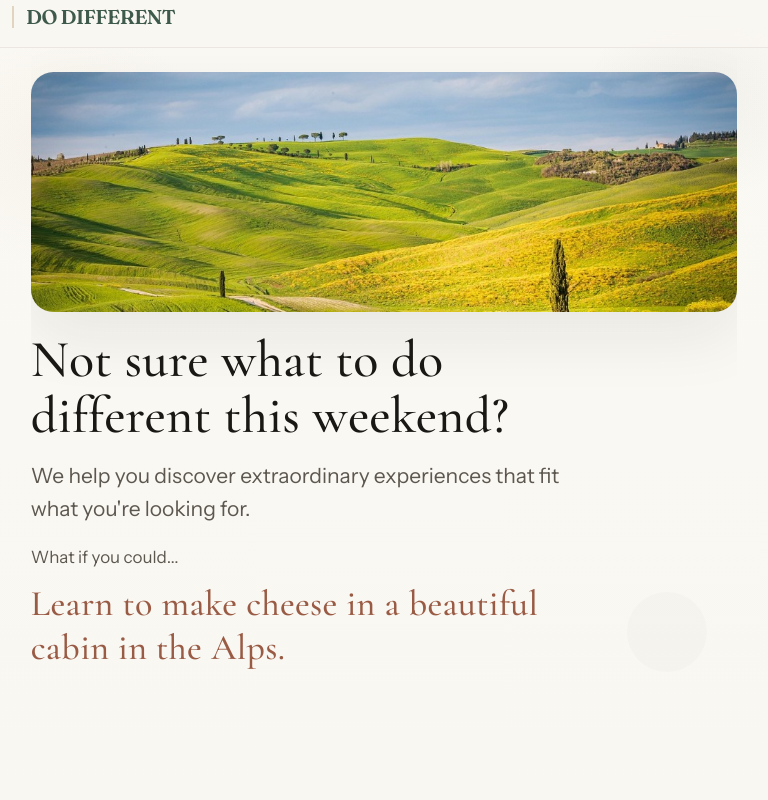
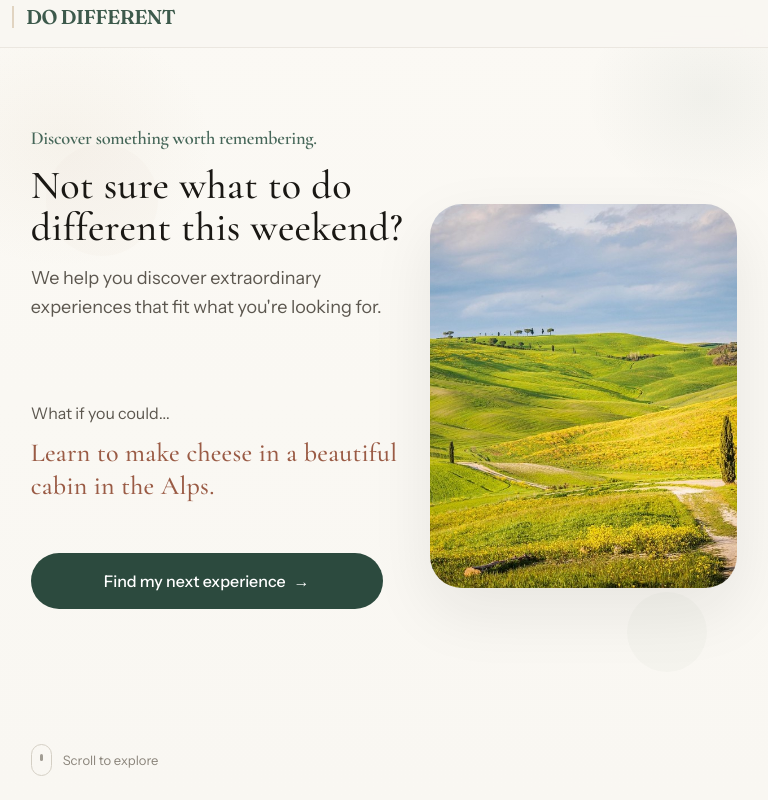
Before and after one commit to crislae/DoDifferent-Web, a React (Vite) app: page / in a window 768 px wide. Built offline with nearby package versions, Linux system fonts and the light colour scheme.

Commit message:
Update UX design

```diff
--- a/src/components/Hero.jsx
+++ b/src/components/Hero.jsx
@@ -37,7 +37,7 @@ export default function Hero({ onFindExperience }) {
       aria-labelledby="hero-headline"
     >
       <div className="hero-deck">
-        <div className="hero-deck__left">
+        <div className="hero-deck__copy">
           <p className="hero-deck__tagline">Discover something worth remembering.</p>
 
           <h1 id="hero-headline" className="hero-deck__title">
@@ -48,7 +48,18 @@ export default function Hero({ onFindExperience }) {
             We help you discover extraordinary experiences that fit what you&apos;re
             looking for.
           </p>
+        </div>
 
+        <figure className="hero-deck__right">
+          <img
+            className="hero-deck__image"
+            src={GETAWAY_HILLS_IMAGE}
+            alt={GETAWAY_HILLS_ALT}
+            loading="eager"
+          />
+        </figure>
+
+        <div className="hero-deck__action">
           <div className="hero-inspiration" aria-live="polite" aria-atomic="true">
             <p className="hero-inspiration__label">What if you could...</p>
             <div className="hero-inspiration__stage">
@@ -75,15 +86,6 @@ export default function Hero({ onFindExperience }) {
             <span aria-hidden="true">→</span>
           </button>
         </div>
-
-        <figure className="hero-deck__right">
-          <img
-            className="hero-deck__image"
-            src={GETAWAY_HILLS_IMAGE}
-            alt={GETAWAY_HILLS_ALT}
-            loading="eager"
-          />
-        </figure>
       </div>
 
       <p className="hero-deck__scroll-hint">
--- a/src/styles/globals.css
+++ b/src/styles/globals.css
@@ -278,21 +278,34 @@ a {
   position: relative;
   z-index: 1;
   display: grid;
-  grid-template-columns: 55fr 45fr;
+  grid-template-columns: minmax(0, 1.15fr) minmax(0, 0.85fr);
+  grid-template-rows: auto auto;
   gap: clamp(2rem, 4vw, 4rem);
   align-items: center;
   width: 100%;
   max-width: var(--max-width);
   height: 100%;
   margin: 0 auto;
-}
-
-.hero-deck__left {
+  padding-top: var(--header-height);
+}
+
+.hero-deck__copy {
+  grid-column: 1;
+  grid-row: 1;
   display: flex;
   flex-direction: column;
   align-items: flex-start;
   text-align: left;
-  padding-top: var(--header-height);
+}
+
+.hero-deck__action {
+  grid-column: 1;
+  grid-row: 2;
+  display: flex;
+  flex-direction: column;
+  align-items: flex-start;
+  align-self: start;
+  text-align: left;
 }
 
 .hero-deck__tagline {
@@ -370,11 +383,14 @@ a {
 }
 
 .hero-deck__right {
+  grid-column: 2;
+  grid-row: 1 / -1;
   display: flex;
   align-items: center;
   justify-content: center;
   height: 100%;
   margin: 0;
+  align-self: center;
 }
 
 .hero-deck__image {
@@ -2562,106 +2578,90 @@ a {
   }
 
   .hero-deck__tagline {
-    display: none;
+    display: block;
   }
 
   .story-stage--hero {
     display: flex;
     flex-direction: column;
-    justify-content: center;
+    justify-content: flex-start;
     align-items: stretch;
-    height: 100svh;
+    height: auto;
     min-height: 100svh;
-    max-height: 100svh;
-    padding: 0 var(--stage-padding-x);
-    overflow: hidden;
+    max-height: none;
+    padding: 0 var(--stage-padding-x) clamp(1.25rem, 3vh, 2rem);
+    overflow: visible;
+  }
+
+  .story-stage--hero .hero-deck__scroll-hint {
+    position: relative;
+    right: auto;
+    bottom: auto;
+    flex-shrink: 0;
+    display: inline-flex;
+    margin: clamp(1.25rem, 3vh, 2rem) 0 0;
+    align-self: flex-start;
   }
 
   .hero-deck {
-    display: flex;
-    flex-direction: column;
+    grid-template-columns: minmax(0, 1fr);
+    grid-template-rows: none;
+    align-items: start;
+    gap: clamp(1.75rem, 5vw, 2.75rem);
+    height: auto;
+    min-height: 0;
+    flex: 1;
+    padding-top: calc(var(--header-height) + clamp(1rem, 3vh, 1.75rem));
+  }
+
+  .hero-deck__copy,
+  .hero-deck__action {
+    grid-column: 1;
+    grid-row: auto;
+  }
+
+  .hero-deck__right {
+    grid-column: 1;
+    grid-row: auto;
+    height: auto;
     width: 100%;
-    max-width: var(--max-width);
-    margin: 0 auto;
-    flex: 0 1 auto;
-    gap: clamp(0.85rem, 2.5vh, 1.25rem);
-    max-height: calc(100svh - var(--header-height));
-    padding-top: var(--header-height);
-    overflow: hidden;
-  }
-
-  .hero-deck__right {
-    display: block;
-    order: -1;
-    flex-shrink: 0;
+    align-self: stretch;
+  }
+
+  .hero-deck__support {
+    margin-bottom: 0;
+    font-size: clamp(1rem, 2.5vw + 0.5rem, 1.125rem);
+  }
+
+  .hero-deck__image {
     width: 100%;
     height: auto;
-    margin: 0;
-  }
-
-  .hero-deck__image {
-    display: block;
+    max-height: min(22rem, 56vw);
+    aspect-ratio: 5 / 4;
+    object-fit: cover;
+  }
+
+  .hero-deck__title {
+    font-size: clamp(2.25rem, 7vw + 0.5rem, 3.5rem);
+    margin-bottom: clamp(0.75rem, 2vh, 1.25rem);
+  }
+
+  .hero-inspiration {
+    margin-bottom: clamp(1.25rem, 3vh, 2rem);
+  }
+
+  .hero-inspiration__stage {
+    min-height: clamp(4rem, 12vw, 5.5rem);
+  }
+
+  .hero-inspiration__example {
+    font-size: clamp(1.5rem, 3.5vw + 0.75rem, 2.25rem);
+  }
+
+  .hero-deck__cta {
     width: 100%;
-    height: clamp(8rem, 22vh, 12rem);
-    max-height: clamp(8rem, 22vh, 12rem);
-    object-fit: cover;
-    object-position: center 40%;
-    border-radius: calc(var(--radius-image) * 0.7);
-    box-shadow: var(--shadow-image);
-  }
-
-  .hero-deck__left {
-    display: flex;
-    flex-direction: column;
-    flex-shrink: 0;
-    width: 100%;
-    padding-top: 0;
-    padding-bottom: 0;
-  }
-
-  .hero-deck__title {
-    width: 100%;
-    max-width: 600px;
-    margin: 0 0 clamp(0.85rem, 2vh, 1.25rem);
-    font-size: clamp(2.25rem, 9vw, 3.25rem);
-    font-weight: 500;
-    line-height: 1.08;
-    letter-spacing: 0.005em;
-  }
-
-  .hero-deck__support {
-    width: 100%;
-    max-width: 34rem;
-    margin: 0 0 clamp(1rem, 2.5vh, 1.5rem);
-    font-size: clamp(1.0625rem, 3.8vw, 1.3125rem);
-    line-height: 1.55;
-  }
-
-  .hero-inspiration {
-    width: 100%;
-    max-width: 34rem;
-    margin: 0;
-  }
-
-  .hero-inspiration__label {
-    margin: 0 0 clamp(0.5rem, 1.5vh, 0.75rem);
-    font-size: clamp(0.9375rem, 2.8vw, 1.0625rem);
-    line-height: 1.45;
-  }
-
-  .hero-inspiration__stage {
-    min-height: clamp(3.25rem, 9vh, 4.5rem);
-  }
-
-  .hero-inspiration__example {
-    width: 100%;
-    max-width: 34rem;
-    font-size: clamp(1.5rem, 5.8vw, 2.25rem);
-    line-height: 1.22;
-  }
-
-  .hero-deck__cta {
-    display: none;
+    max-width: 22rem;
+    justify-content: center;
   }
 
   /* Tablet & mobile story stages: full-viewport snap + vertical center */
@@ -2824,9 +2824,43 @@ a {
     --carousel-slide-size: min(21rem, 52vw);
   }
 
+  .hero-deck {
+    grid-template-columns: minmax(0, 1.1fr) minmax(0, 0.9fr);
+    grid-template-rows: auto auto;
+    align-items: center;
+    gap: clamp(1.5rem, 3vw, 2.5rem);
+  }
+
+  .hero-deck__copy {
+    grid-column: 1;
+    grid-row: 1;
+  }
+
+  .hero-deck__action {
+    grid-column: 1;
+    grid-row: 2;
+  }
+
+  .hero-deck__right {
+    grid-column: 2;
+    grid-row: 1 / -1;
+    height: auto;
+    width: 100%;
+    align-self: center;
+  }
+
   .hero-deck__image {
-    height: clamp(11rem, 30vh, 16.5rem);
-    max-height: clamp(11rem, 30vh, 16.5rem);
+    max-height: min(26rem, 48vh);
+    aspect-ratio: 4 / 5;
+    height: auto;
+  }
+
+  .hero-deck__title {
+    font-size: clamp(2.5rem, 5vw, 3.75rem);
+  }
+
+  .hero-inspiration__example {
+    font-size: clamp(1.625rem, 2.8vw, 2.125rem);
   }
 }
 
@@ -2855,6 +2889,10 @@ a {
   .hero-deck__scroll-hint {
     display: none;
   }
+
+  .story-stage--hero .hero-deck__scroll-hint {
+    display: inline-flex;
+  }
 }
 
 @media (max-width: 767px) {
@@ -2916,35 +2954,13 @@ a {
     --stage-padding-x: 1rem;
   }
 
-  .story-stage--hero {
-    padding: 0 var(--stage-padding-x);
-  }
-
   .hero-deck__image {
-    height: clamp(6.5rem, 18vh, 9rem);
-    max-height: clamp(6.5rem, 18vh, 9rem);
-  }
-
-  .hero-deck {
-    gap: clamp(0.65rem, 2vh, 1rem);
-  }
-
-  .hero-deck__title {
-    font-size: clamp(2rem, 10vw, 2.5rem);
-    margin-bottom: clamp(0.75rem, 2vh, 1rem);
-  }
-
-  .hero-deck__support {
-    margin-bottom: clamp(0.85rem, 2vh, 1.25rem);
-    font-size: clamp(1rem, 4.2vw, 1.125rem);
-  }
-
-  .hero-inspiration__stage {
-    min-height: clamp(2.75rem, 8vh, 3.75rem);
-  }
-
-  .hero-inspiration__example {
-    font-size: clamp(1.375rem, 6.2vw, 1.875rem);
+    max-height: min(18rem, 72vw);
+    aspect-ratio: 3 / 2;
+  }
+
+  .hero-deck__cta {
+    max-width: none;
   }
 
   .story-stage:not(.story-stage--hero) {
```
